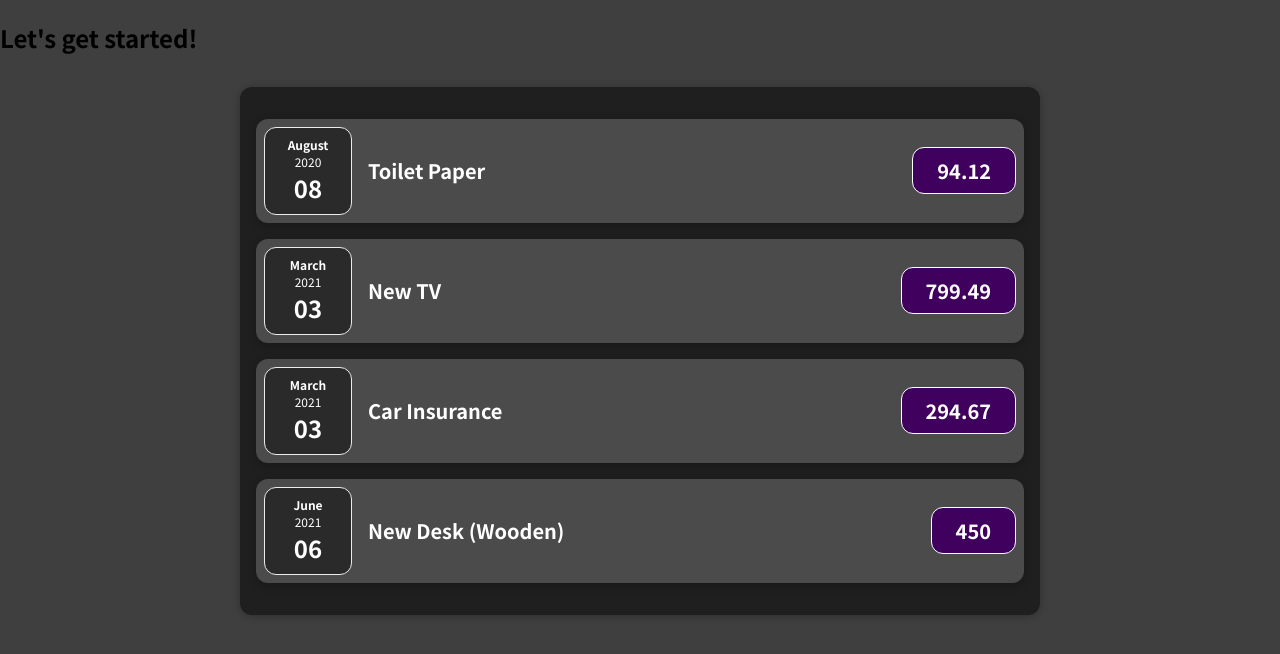
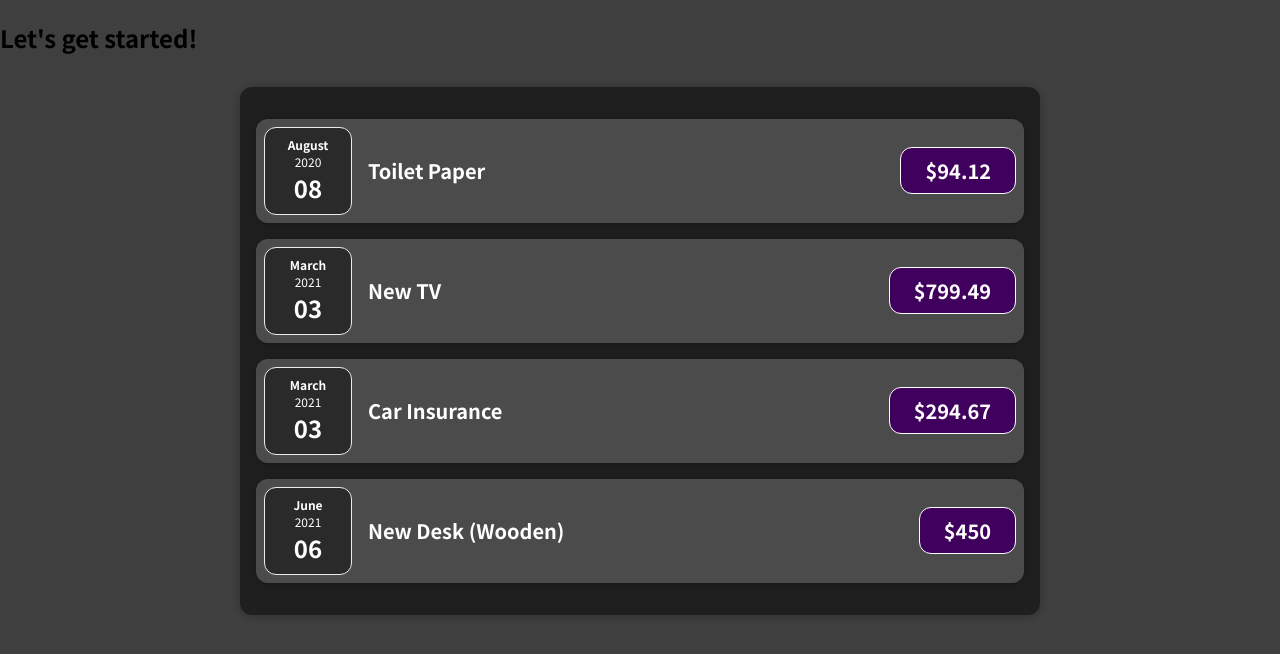
Before and after one commit to ernest404/Expense-Tracker, a JavaScript app: page / in a window 1280 px wide. Shown: the top 654 px of the page. Built offline with nearby package versions, Linux system fonts and the light colour scheme.

Commit message:
Created a card wrapper component

```diff
--- /dev/null
+++ b/src/components/Card.css
@@ -0,0 +1,4 @@
+.card {
+  border-radius: 12px;
+  box-shadow: 0 1px 8px rgba(0, 0, 0, 0.25);
+}
--- a/src/components/Card.js
+++ b/src/components/Card.js
@@ -0,0 +1,8 @@
+import "./Card.css";
+
+function Card(props) {
+  const classes = "card " + props.className; //allows us to pass the className for Card our custom component to the className of div in our Card component.
+  return <div className={classes}>{props.children}</div>; //props.children is reserved keyword, it represents content in between tags of this component.Enables us to create wrapper components.
+}
+
+export default Card;
--- a/src/components/ExpenseItem.css
+++ b/src/components/ExpenseItem.css
@@ -2,10 +2,8 @@
   display: flex;
   justify-content: space-between;
   align-items: center;
-  box-shadow: 0 2px 8px rgba(0, 0, 0, 0.25);
   padding: 0.5rem;
   margin: 1rem 0;
-  border-radius: 12px;
   background-color: #4b4b4b;
 }
 
--- a/src/components/ExpenseItem.js
+++ b/src/components/ExpenseItem.js
@@ -1,5 +1,6 @@
 import "./ExpenseItem.css";
 import ExpenseDate from "./ExpenseDate";
+import Card from "./Card";
 // We can make components reusable and display different values by using parameters called props.
 // We can pass data to components by passing it in an attribute
 function ExpenseItem(props) {
@@ -7,16 +8,16 @@
 
   return (
     //Multiple elements should be put in brackets. only one root element is allowed per return statement, no side by side elements.
-    <div className="expense-item">
+    <Card className="expense-item">
       <ExpenseDate date={props.expense.date} />
       {/*We are relying the date from App to ExpenseDate */}
       {/*The key used has to match the attribute used to pass the data */}
       {/*Inside curly braces you can run and display values from JS code*/}
       <div className="expense-item__description">
         <h2>{props.expense.title}</h2>
-        <div className="expense-item__price">{props.expense.amount}</div>
+        <div className="expense-item__price">${props.expense.amount}</div>
       </div>
-    </div>
+    </Card>
   );
 }
 
--- a/src/components/Expenses.css
+++ b/src/components/Expenses.css
@@ -4,6 +4,4 @@
   margin: 2rem auto;
   width: 50rem;
   max-width: 95%;
-  border-radius: 12px;
-  box-shadow: 0 1px 8px rgba(0, 0, 0, 0.25);
 }
--- a/src/components/Expenses.js
+++ b/src/components/Expenses.js
@@ -1,14 +1,15 @@
 import "./Expenses.css";
 import ExpenseItem from "./ExpenseItem";
+import Card from "./Card";
 
 function Expenses(props) {
   return (
-    <div className="expenses">
+    <Card className="expenses">
       <ExpenseItem expense={props.expenses[0]} />
       <ExpenseItem expense={props.expenses[1]} />
       <ExpenseItem expense={props.expenses[2]} />
       <ExpenseItem expense={props.expenses[3]} />
-    </div>
+    </Card>
   );
 }
 
```
Also changed, not shown: 1 other file (tests, documents, lock files or other folders).
